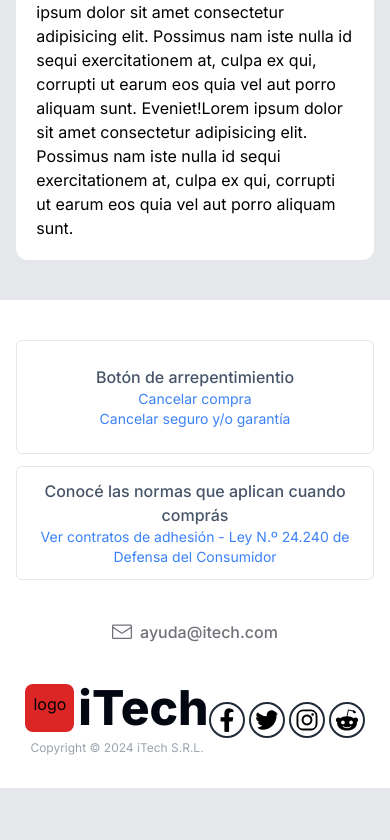
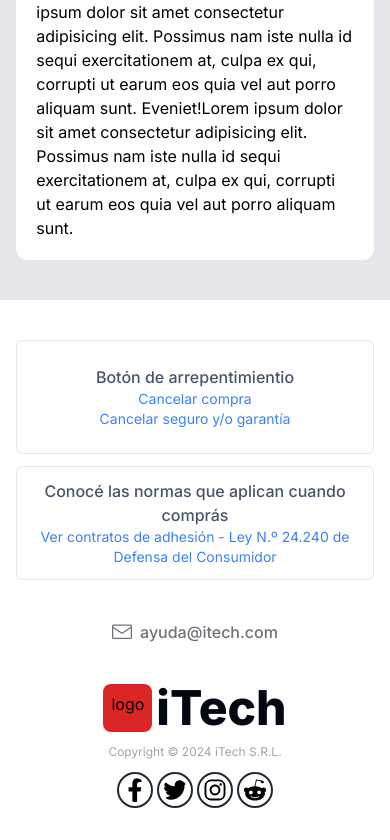
Before and after one commit to MatiasCancina/iTech-eCommerce, a Next.js app: page / in a window 390 px wide. Shown: the part 1696-2536 px from the top of the page. Before the commit the page ends 2484 px from the top, so only its background shows below. Built offline with nearby package versions, Linux system fonts and the light colour scheme.

Commit message:
contacts responsive

```diff
--- a/components/Footer/Footer.jsx
+++ b/components/Footer/Footer.jsx
@@ -8,7 +8,6 @@ import { FaRedditAlien } from "react-icons/fa";
 const Footer = () => {
   return (
     <div className=" bottom-0 bg-white flex flex-col justify-center items-center select-none">
-
       {/*footer boxes*/}
       <div className="flex flex-col md:flex-row justify-center items-center py-10 space-y-3 md:space-y-0 md:space-x-4 xl:space-x-5 2xl:space-x-10">
         <div className="flex flex-col justify-center items-center text-center w-11/12 lg:w-1/2 border border-gray-200 p-3 2xl:px-36 py-6 sm:py-2 md:py-6 xl:py-7 2xl:py-3 rounded-md">
@@ -61,9 +60,9 @@ const Footer = () => {
         </div>
       </div>
 
-      <div className="flex justify-center items-center lg:justify-between w-full md:px-32 lg:px-40 xl:px-52 2xl:px-96 pb-8">
+      <div className="flex flex-col lg:flex-row justify-center items-center lg:justify-between w-full space-y-3 lg:space-y-0 md:px-32 lg:px-40 xl:px-52 2xl:px-96 pb-8">
         <div>
-          <div className="flex flex-col items-center lg:items-start space-y-2">
+          <div className="flex flex-col items-center lg:items-start space-y-3 lg:space-y-2">
             <div className="flex space-x-1">
               <div className="lg:hidden bg-red-600 p-2 rounded-lg">logo</div>
               <span className="text-gray-950 font-extrabold text-5xl">
```
